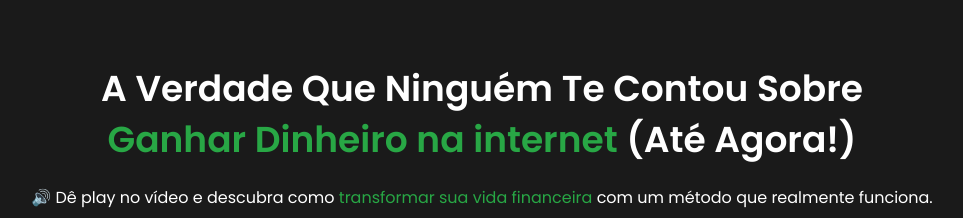
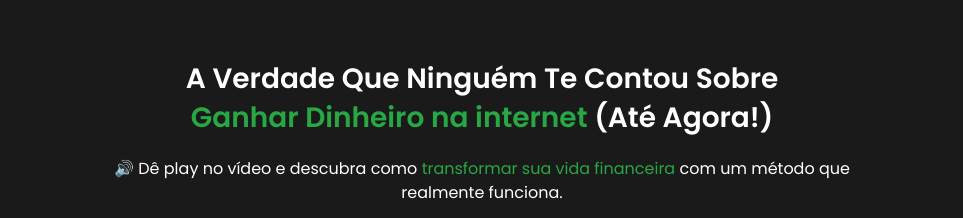
Before and after one commit to edsonlima212/engenhariainteressante, a plain HTML site: page index.html in a window 1280 px wide. Shown: the top 218 px of the page, without its empty margins (158-1121 px from the left). Drawn offline with Linux system fonts and the light colour scheme; grey boxes are pictures that could not be loaded; a script that the page names is missing.

Commit message:
Update index.html

```diff
--- a/index.html
+++ b/index.html
@@ -25,7 +25,7 @@
 
         h1 {
             font-family: 'Poppins', sans-serif;
-            font-size: 36px;
+            font-size: 28px; /* Tamanho da fonte reduzido */
             color: white;
             margin-bottom: 20px;
             line-height: 1.4;
@@ -38,6 +38,17 @@
 
         .highlight {
             color: #28a745;
+        }
+
+        p {
+            font-size: 16px; /* Tamanho da fonte do subtítulo reduzido */
+            margin-top: 10px;
+            color: white;
+            max-width: 800px;
+            margin-left: auto;
+            margin-right: auto;
+            line-height: 1.5;
+            text-align: center;
         }
 
         .video-container {
@@ -173,7 +184,7 @@
 
         <!-- Botão abaixo do vídeo -->
         <div class="button-container">
-            <button id="btn-watch-now" onclick="window.location.href='https://kiwify.app/4EoBbUK?afid=E4ll6sOa'">Assistir Agora</button>
+            <button id="btn-watch-now" onclick="window.location.href='https://bit.ly/4e8pV2y'">Assistir Agora</button>
         </div>
     </div>
 
```
